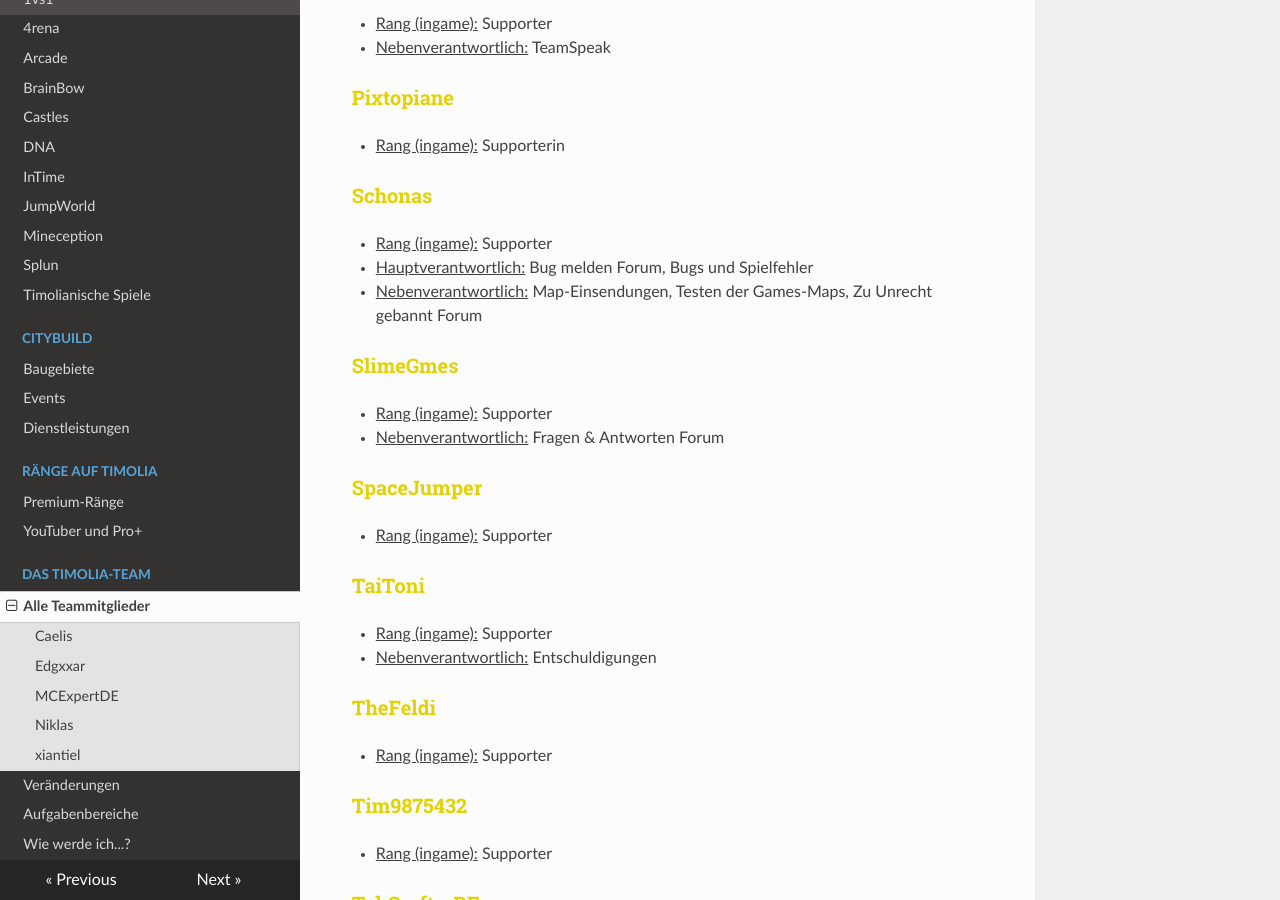
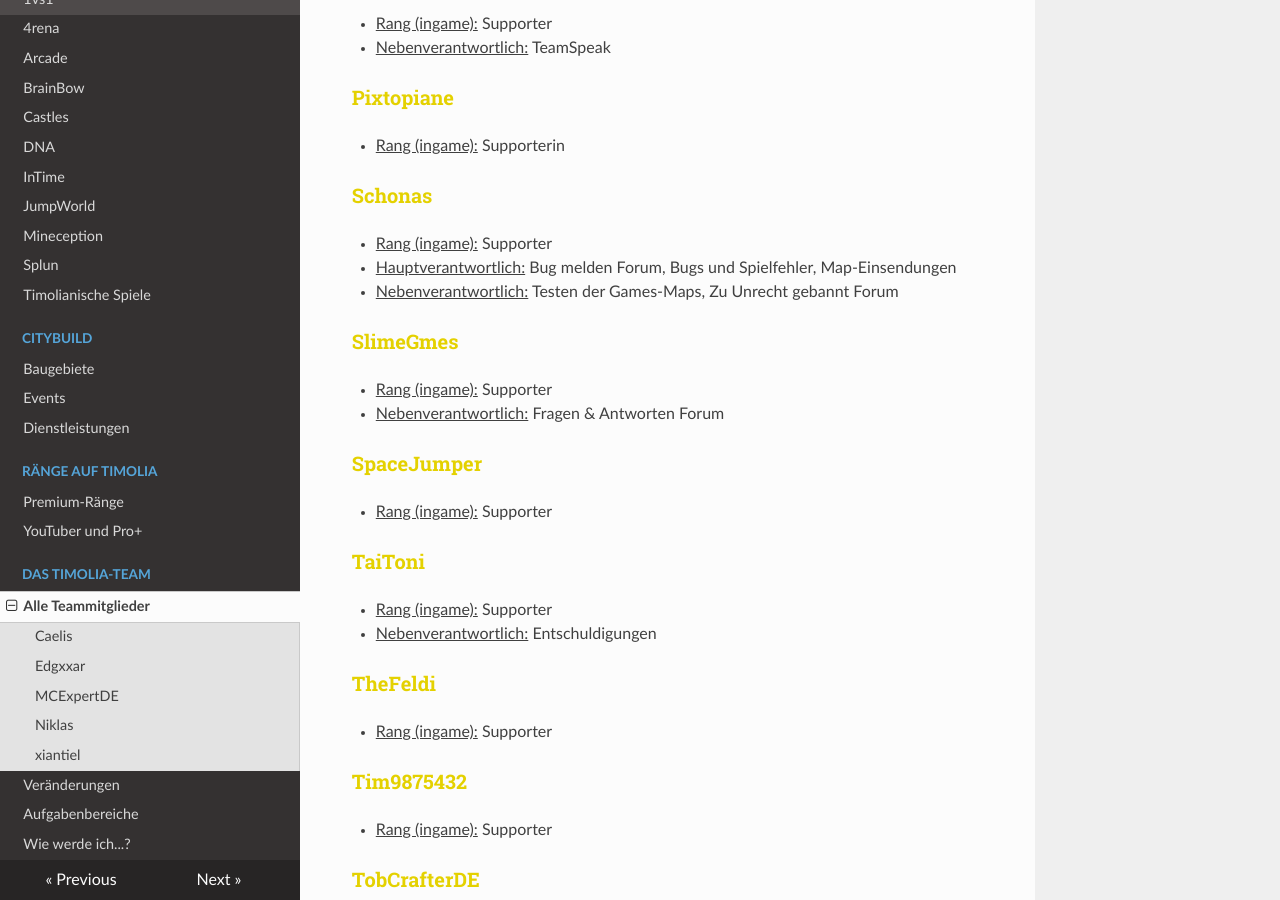
Before and after one commit to TimoliaDE/HowTo, an MkDocs documentation site: the page built from docs/team/members.md, in a window 1280 px wide and 900 px high, scrolled down 6277 px. Built offline with MkDocs 1.6.1, drawn with Linux system fonts in a browser that asks for light colours; nearby versions of some CDN libraries; old or Windows-style settings are respelled for this version of MkDocs; some of the changed text lies outside the part shown.

```diff
--- a/docs/team/members.md
+++ b/docs/team/members.md
@@ -203,8 +203,8 @@ Sie stehen für alle grundlegenden Fragen und Reports zur Verfügung und sind di
 
 ### <strong><span style="color:#E4D100">Schonas</span></strong>
 - <u>Rang (ingame):</u> Supporter
-- <u>Hauptverantwortlich:</u> Bug melden Forum, Bugs und Spielfehler
-- <u>Nebenverantwortlich:</u> Map-Einsendungen, Testen der Games-Maps, Zu Unrecht gebannt Forum
+- <u>Hauptverantwortlich:</u> Bug melden Forum, Bugs und Spielfehler, Map-Einsendungen
+- <u>Nebenverantwortlich:</u> Testen der Games-Maps, Zu Unrecht gebannt Forum
 
 ### <strong><span style="color:#E4D100">SlimeGmes</span></strong>
 - <u>Rang (ingame):</u> Supporter
```
Also changed, not shown: other parts of docs/team/members.md (+1 -2 lines).
